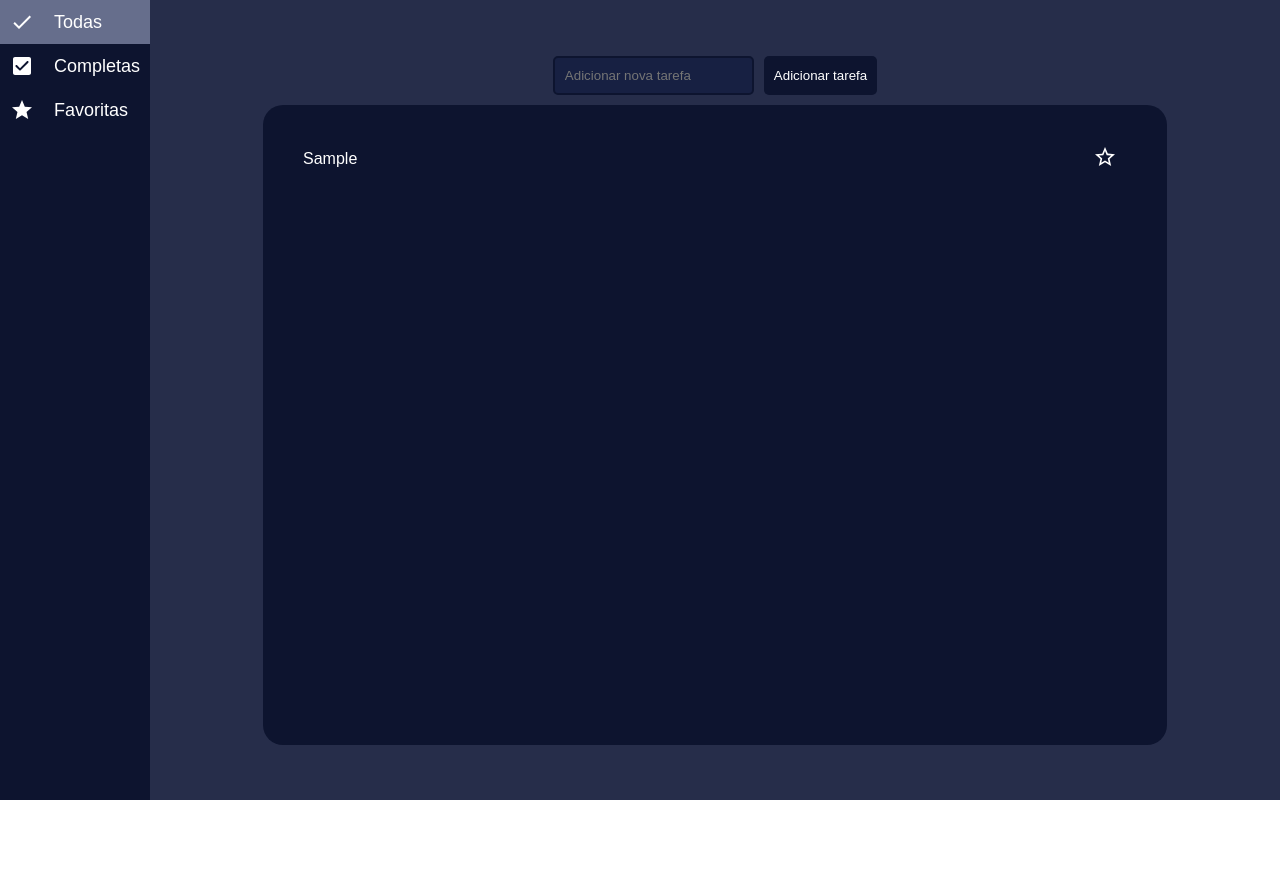
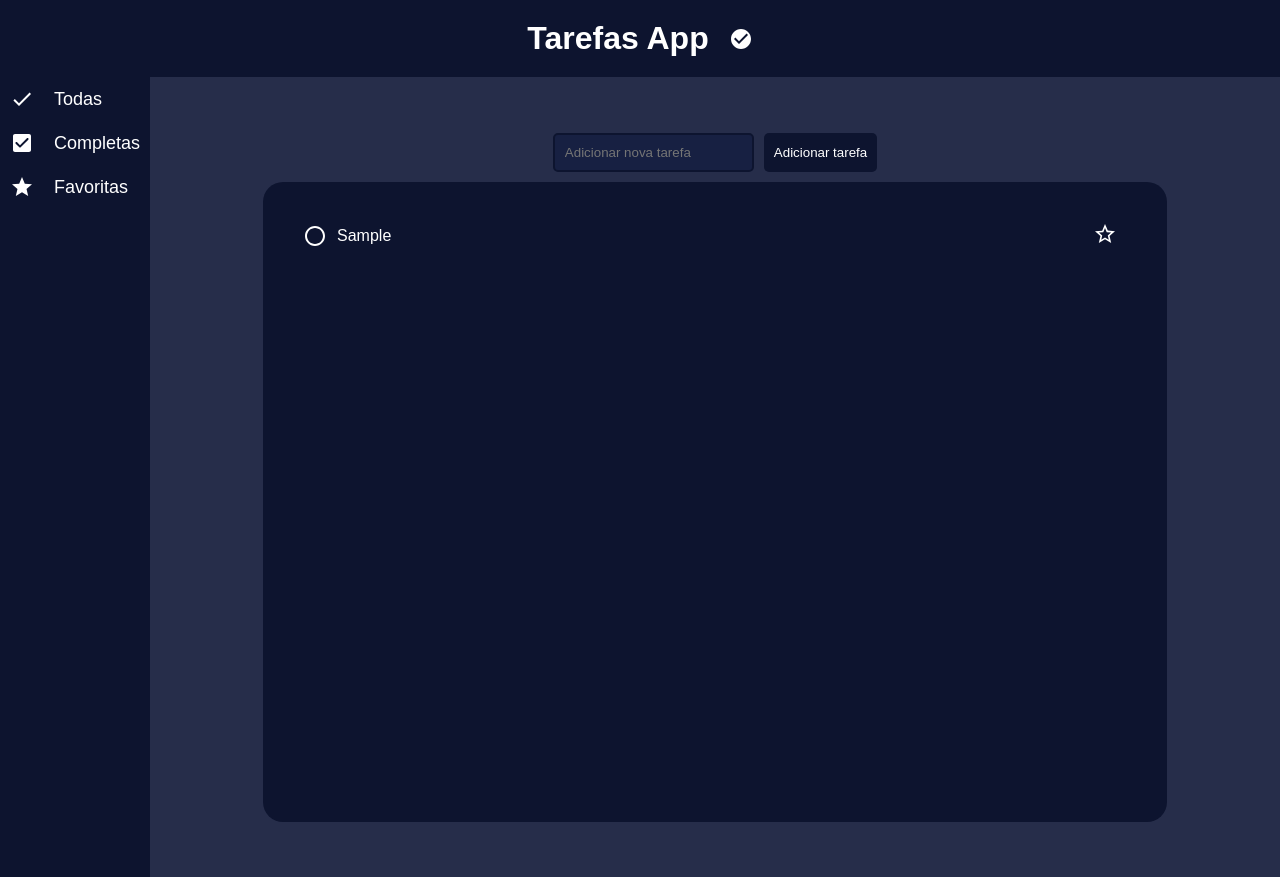
Before and after one commit to ojuliocode/magic-react-projeto-2, a React (Vite) app: page / in a window 1280 px wide. Both pictures are taken after typing "Sample" into the empty fields and a click on the button "Adicionar tarefa". Before the commit the page ends 800 px from the top, so only its background shows below. Built offline with nearby package versions, Linux system fonts and the light colour scheme.

Commit message:
formatação

```diff
--- a/src/App.css
+++ b/src/App.css
@@ -124,3 +124,20 @@ input {
     display: flex;
     gap: 10px;
 }
+
+header {
+    display: flex;
+    justify-content: center;
+    align-items: center;
+    padding: 20px;
+    background-color: var(--main-color);
+    position: sticky;
+    gap: 20px;
+}
+
+.icone-titulo {
+    display: flex;
+    justify-content: center;
+    align-items: center;
+    gap: 10px;
+}
--- a/src/App.jsx
+++ b/src/App.jsx
@@ -5,10 +5,17 @@ import Sidebar from './components/Sidebar';
 import AllTasks from './pages/AllTasks';
 import CompletedTasks from './pages/CompletedTasks';
 import FavoriteTasks from './pages/FavoriteTasks';
+import { CheckCircle } from '@mui/icons-material';
+
+
 import "./App.css"
 const App = () => {
     return (
         <Router>
+            <header>
+                <h1>Tarefas App</h1>
+                <CheckCircle/>
+            </header>
             <div className="container-do-conteudo">
                 <Sidebar />
                 <div className="main-content">
--- a/src/components/TaskList.jsx
+++ b/src/components/TaskList.jsx
@@ -1,5 +1,5 @@
 // src/components/TaskList.js
-import { Star, StarBorderOutlined } from '@mui/icons-material';
+import { RadioButtonChecked, RadioButtonUnchecked, Star, StarBorderOutlined } from '@mui/icons-material';
 import React from 'react';
 
 const TaskList = ({ tasks, onToggleComplete, onToggleFavorite, onDelete }) => {
@@ -7,12 +7,21 @@ const TaskList = ({ tasks, onToggleComplete, onToggleFavorite, onDelete }) => {
         <ul className='tarefas'>
             {tasks.map(task => (
                 <li className='tarefa-unica' key={task.id}>
+                    <section className='icone-titulo' onClick={() => onToggleComplete(task.id)}>
+
+                        {
+                            task.completed ?
+                                <RadioButtonChecked />
+                                :
+                                <RadioButtonUnchecked />
+                        }
                         <span
                             style={{ textDecoration: task.completed ? 'line-through' : 'none' }}
-            onClick={() => onToggleComplete(task.id)}
+
                         >
                             {task.title}
                         </span>
+                    </section>
                     <section className='actions'>
                         <div onClick={() => onToggleFavorite(task.id)}>
                             {task.favorite ? <Star /> : <StarBorderOutlined />}
```
Also changed, not shown: src/components/Botao.jsx (+4 -3 lines), src/components/Sidebar.jsx (+7 -7 lines), src/components/TaskForm.jsx (indentation only), src/pages/AllTasks.jsx (indentation only), src/pages/CompletedTasks.jsx (indentation only), src/pages/FavoriteTasks.jsx (indentation only). Lines whose indentation alone changed are shown as unchanged.
